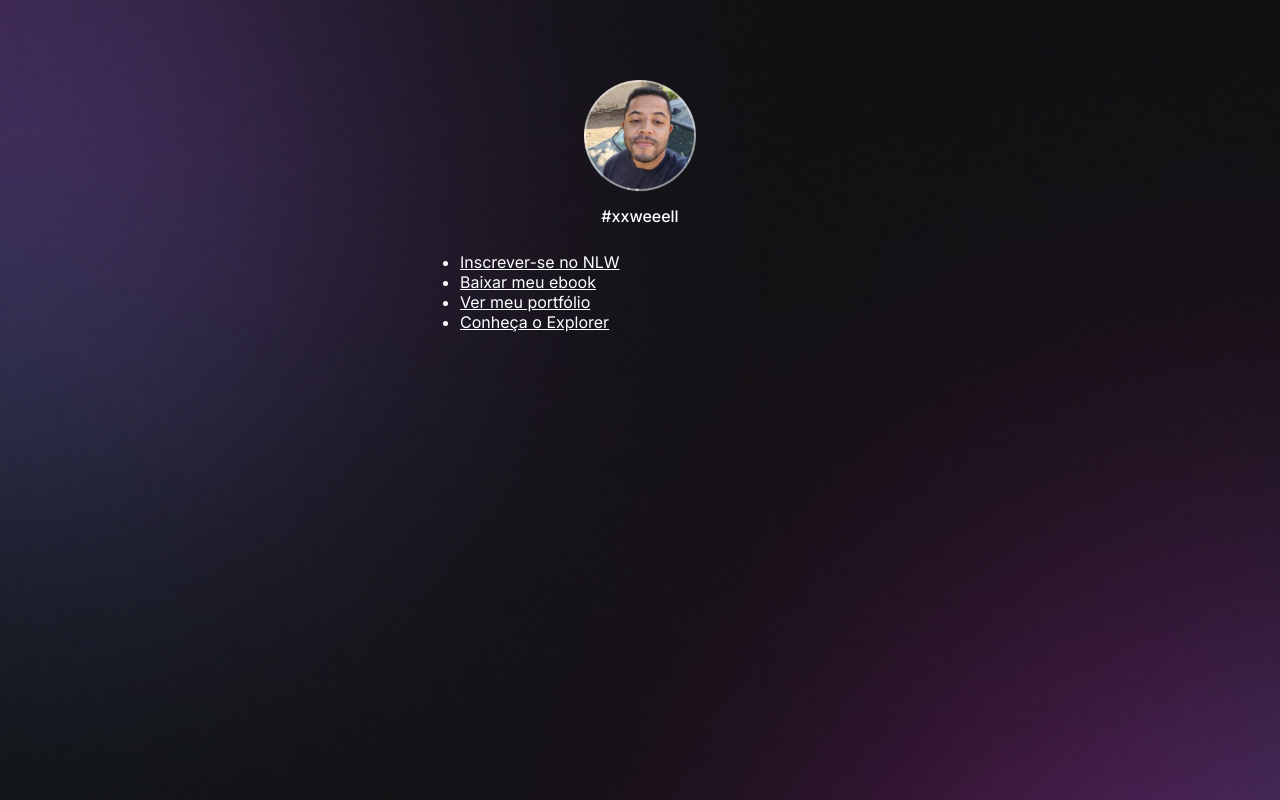
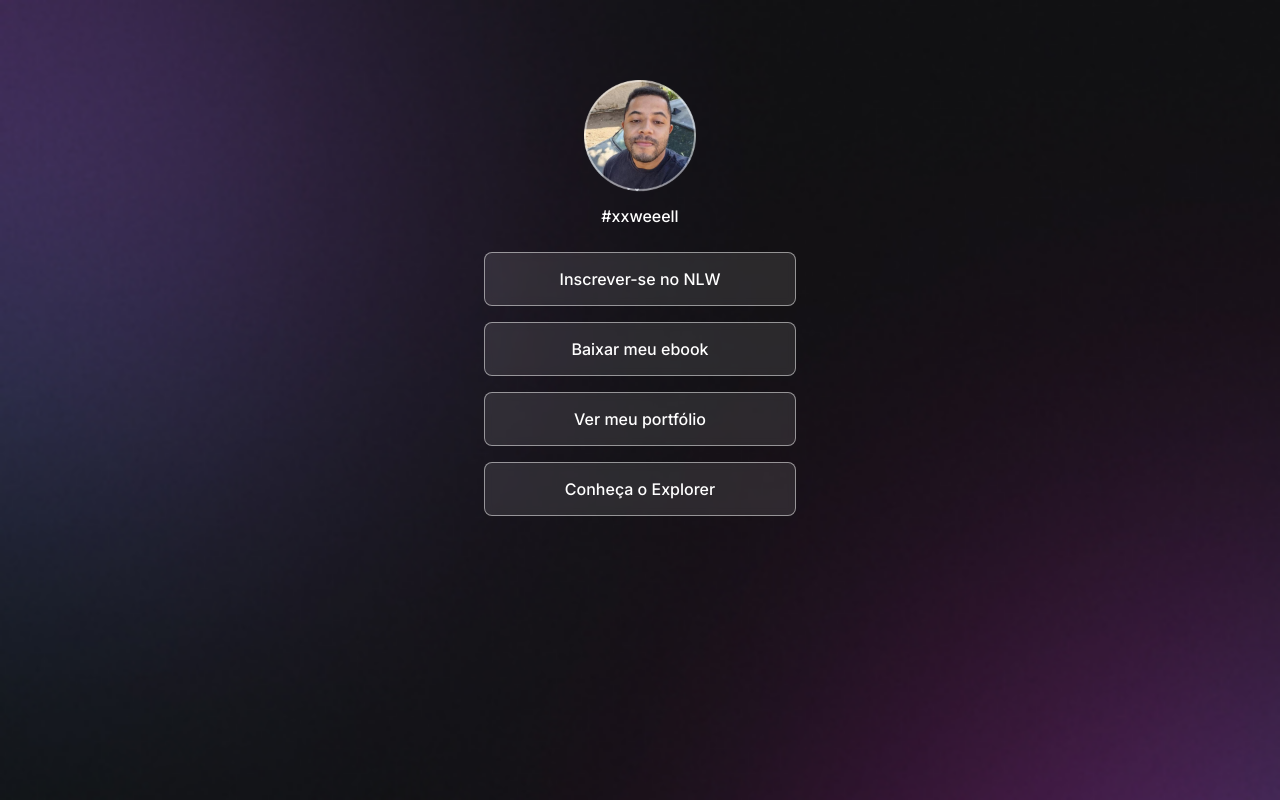
Before and after one commit to xxweell/devLinks, a plain HTML site: page index.html in a window 1280 px wide. Drawn offline with Linux system fonts and the light colour scheme.

Commit message:
estiliza links

```diff
--- a/styles.css
+++ b/styles.css
@@ -30,6 +30,8 @@ body * {
   margin-right: auto;
   margin-bottom: 0;
   margin-left: auto; */
+
+  padding: 0 24px;
 }
 #profile {
   /* elemento pai do elemento img */
@@ -48,3 +50,37 @@ body * {
   line-height: 24px;
   margin-top: 8px;
 }
+
+/* Links */
+
+ul {
+  list-style: none;
+
+  display: flex;
+  flex-direction: column;
+  gap: 16px;
+}
+
+ul li a {
+  display: flex;
+  align-items: center;
+  justify-content: center;
+
+  padding: 16px 24px;
+
+  background: rgba(255, 255, 255, 0.1);
+  border: 1px solid rgba(255, 255, 255, 0.5);
+  border-radius: 8px;
+
+  backdrop-filter: blur(4px);
+
+  text-decoration: none;
+  font-weight: 500;
+
+  transition: background 0.2s; /* aplica a transição no elemento que está em hover */
+}
+
+ul li a:hover {
+  background: rgba(255, 255, 255, 0.05);
+  border: 1.5px solid white;
+}
```
